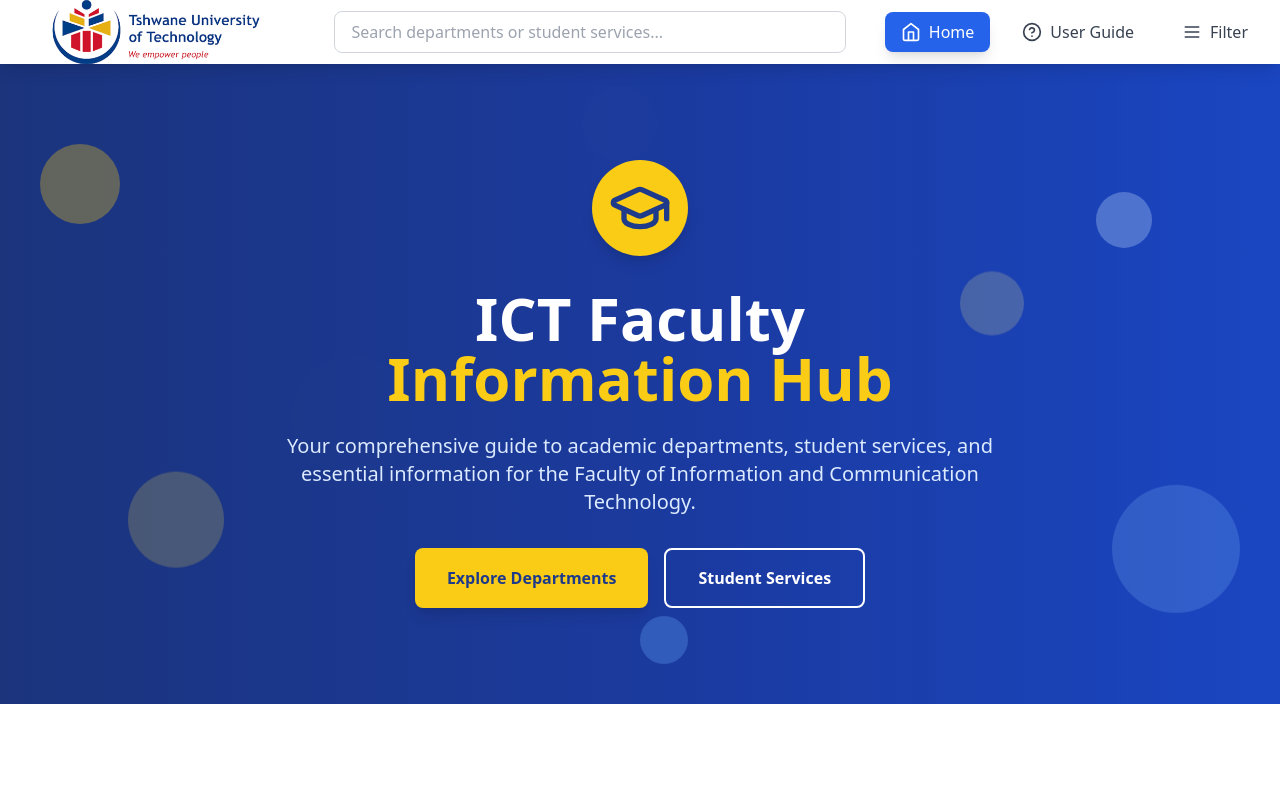
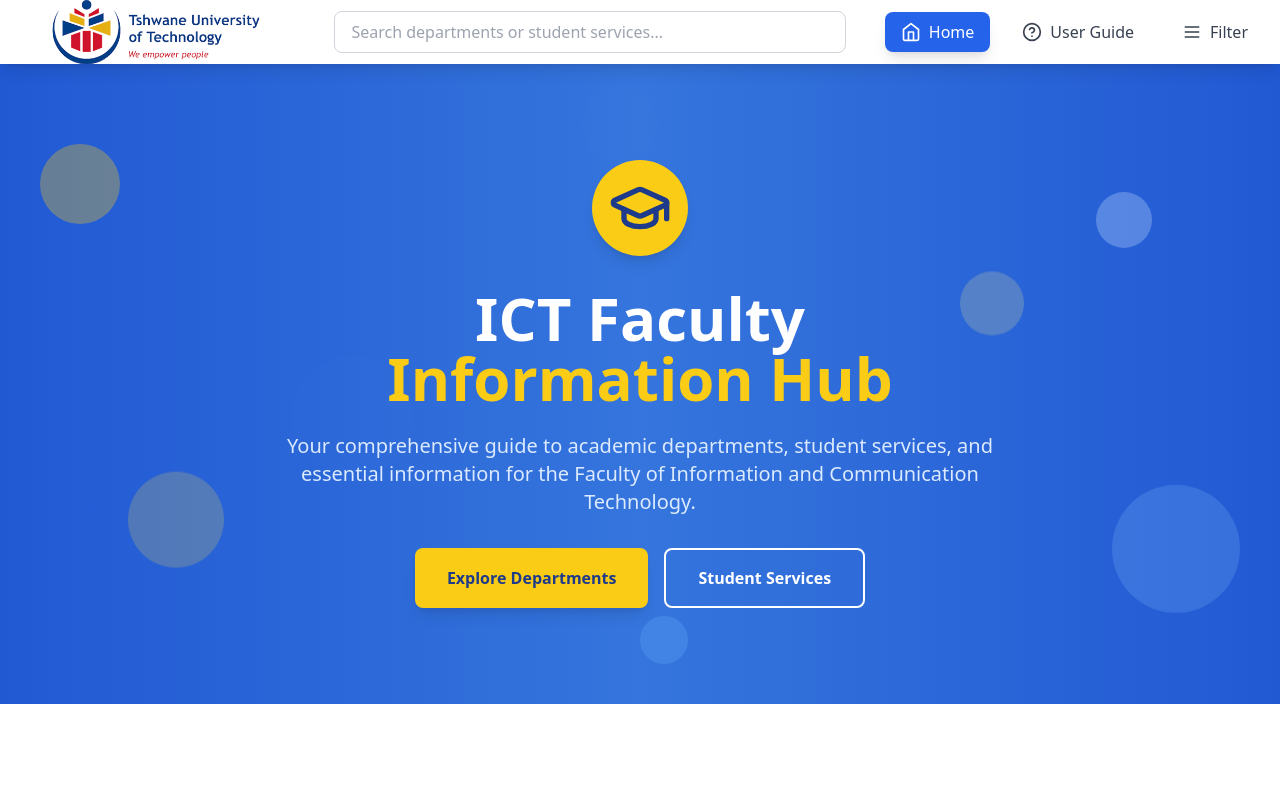
Before and after one commit to sizwekenny/HUB-Web, a React (Vite) app: page / in a window 1280 px wide. Shown: the top 788 px of the page. Built offline with nearby package versions, Linux system fonts and the light colour scheme.

Commit message:
added student portal

```diff
--- a/src/components/HomePage.tsx
+++ b/src/components/HomePage.tsx
@@ -9,7 +9,6 @@ import {
   Database,
   Cpu,
   Globe,
-  Phone,
   Mail,
   MapPin
 } from 'lucide-react';
@@ -18,15 +17,12 @@ import soshImg from '../assets/sosh.jpg';
 import mainImg from '../assets/MainT.jpg';
 import ruthImg from '../assets/ruth.jpg';
 import emalImg from '../assets/emal.jpg';
-import MainT from '../assets/MainT.jpg';
-
 
 interface HomePageProps {
   departments: Department[];
   services: Service[];
   onDepartmentClick: (department: Department) => void;
   onServiceClick: (service: Service) => void;
-
 }
 
 const HomePage: React.FC<HomePageProps> = ({
@@ -52,12 +48,17 @@ const HomePage: React.FC<HomePageProps> = ({
     }
   };
 
-// 🔽 PASTE THIS RIGHT HERE
+  // Updated quickLinks with Student Portal replacing Phone
   const quickLinks = [
     {
       name: 'TUT Website',
       url: 'https://www.tut.ac.za/',
       icon: <Globe className="w-4 h-4" />,
+    },
+    {
+      name: 'Student Portal',
+      url: 'https://ienabler.tut.ac.za/pls/prodi41/w99pkg.mi_login',
+      icon: <Monitor className="w-4 h-4" />,
     },
     {
       name: 'Contact Us',
@@ -69,18 +70,13 @@ const quickLinks = [
       url: 'https://www.google.com/maps/place/TUT/',
       icon: <MapPin className="w-4 h-4" />,
     },
-  {
-    name: 'Phone',
-    url: 'tel:0861102421',
-    icon: <Phone className="w-4 h-4" />,
-  },
   ];
-
 
   const featuredServices = services.slice(0, 6);
   const departmentsRef = React.useRef<HTMLDivElement>(null);
   const servicesRef = React.useRef<HTMLDivElement>(null);
   const [showAllServices, setShowAllServices] = useState(false);
+
   useEffect(() => {
     const shouldExpand = localStorage.getItem('expandServices');
     if (shouldExpand === 'true') {
@@ -98,18 +94,16 @@ const quickLinks = [
       servicesRef.current.scrollIntoView({ behavior: 'smooth' });
     }
   };
+
   const [selectedFilter, setSelectedFilter] = useState<'all' | 'senior' | 'newcomer'>('all');
-
-
 
   return (
     <div className="min-h-screen">
       {/* Hero Section */}
-      <section className="relative overflow-hidden bg-gradient-to-r from-blue-900 via-blue-800 to-blue-700">
+      <section className="relative overflow-hidden bg-gradient-to-r from-blue-600 via-blue-500 to-blue-600">
         <div className="absolute inset-0 bg-black opacity-10"></div>
         <div className="relative max-w-7xl mx-auto px-4 sm:px-6 lg:px-8 py-24">
-          <div className={`text-center transform transition-all duration-1000 ${isLoaded ? 'translate-y-0 opacity-100' : 'translate-y-10 opacity-0'
-            }`}>
+          <div className={`text-center transform transition-all duration-1000 ${isLoaded ? 'translate-y-0 opacity-100' : 'translate-y-10 opacity-0'}`}>
             <div className="flex justify-center mb-8">
               <div className="p-4 bg-yellow-400 rounded-full shadow-lg">
                 <GraduationCap className="w-16 h-16 text-blue-900" />
@@ -151,8 +145,7 @@ const quickLinks = [
         <div className="absolute top-1/3 left-3/4 w-16 h-16 bg-yellow-200 rounded-full opacity-20 animate-bounce"></div>
       </section>
 
-      {/* Quick Stats */}
-      {/* Animated Gallery Section */}
+      {/* Gallery Section */}
       <section className="relative py-20 bg-white overflow-hidden">
         <div className="max-w-7xl mx-auto px-4 sm:px-6 lg:px-8 text-center mb-12">
           <h2 className="text-4xl font-bold text-gray-900 mb-4">Discover TUT at a Glance</h2>
@@ -179,8 +172,6 @@ const quickLinks = [
         </div>
       </section>
 
-
-
       {/* Academic Departments */}
       <section ref={departmentsRef} className="py-20 bg-gray-50">
         <div className="max-w-7xl mx-auto px-4 sm:px-6 lg:px-8">
@@ -198,8 +189,7 @@ const quickLinks = [
                 <div
                   id={`department-${department.id}`}
                   key={department.id}
-            className={`group bg-white rounded-xl shadow-lg hover:shadow-2xl transform transition-all duration-500 hover:scale-105 cursor-pointer overflow-hidden ${isLoaded ? 'translate-y-0 opacity-100' : 'translate-y-10 opacity-0'
-              }`}
+                  className={`group bg-white rounded-xl shadow-lg hover:shadow-2xl transform transition-all duration-500 hover:scale-105 cursor-pointer overflow-hidden ${isLoaded ? 'translate-y-0 opacity-100' : 'translate-y-10 opacity-0'}`}
                   style={{ transitionDelay: `${index * 150}ms` }}
                   onClick={() => onDepartmentClick(department)}
                 >
@@ -237,7 +227,6 @@ const quickLinks = [
       </section>
 
       {/* Student Services */}
-
       <section ref={servicesRef} className="py-20 bg-white">
         <div className="max-w-7xl mx-auto px-4 sm:px-6 lg:px-8">
           <div className="text-center mb-16">
@@ -252,8 +241,7 @@ const quickLinks = [
               <div
                 id={`service-${service.id}`}
                 key={service.id}
-          className={`group bg-gradient-to-br from-blue-50 to-indigo-50 rounded-xl p-6 hover:shadow-xl transform transition-all duration-500 hover:scale-105 cursor-pointer border border-blue-100 hover:border-blue-300 ${isLoaded ? 'translate-y-0 opacity-100' : 'translate-y-10 opacity-0'
-            }`}
+                className={`group bg-gradient-to-br from-blue-50 to-indigo-50 rounded-xl p-6 hover:shadow-xl transform transition-all duration-500 hover:scale-105 cursor-pointer border border-blue-100 hover:border-blue-300 ${isLoaded ? 'translate-y-0 opacity-100' : 'translate-y-10 opacity-0'}`}
                 style={{ transitionDelay: `${index * 100}ms` }}
                 onClick={() => onServiceClick(service)}
               >
@@ -276,7 +264,6 @@ const quickLinks = [
               </div>
             ))}
           </div>
-    {/* Removed Show More / Show Less buttons */}
         </div>
       </section>
 
@@ -353,7 +340,6 @@ const quickLinks = [
           </div>
         </div>
       </footer>
-
     </div>
   );
 };
```
Lines whose indentation alone changed are shown as unchanged.
